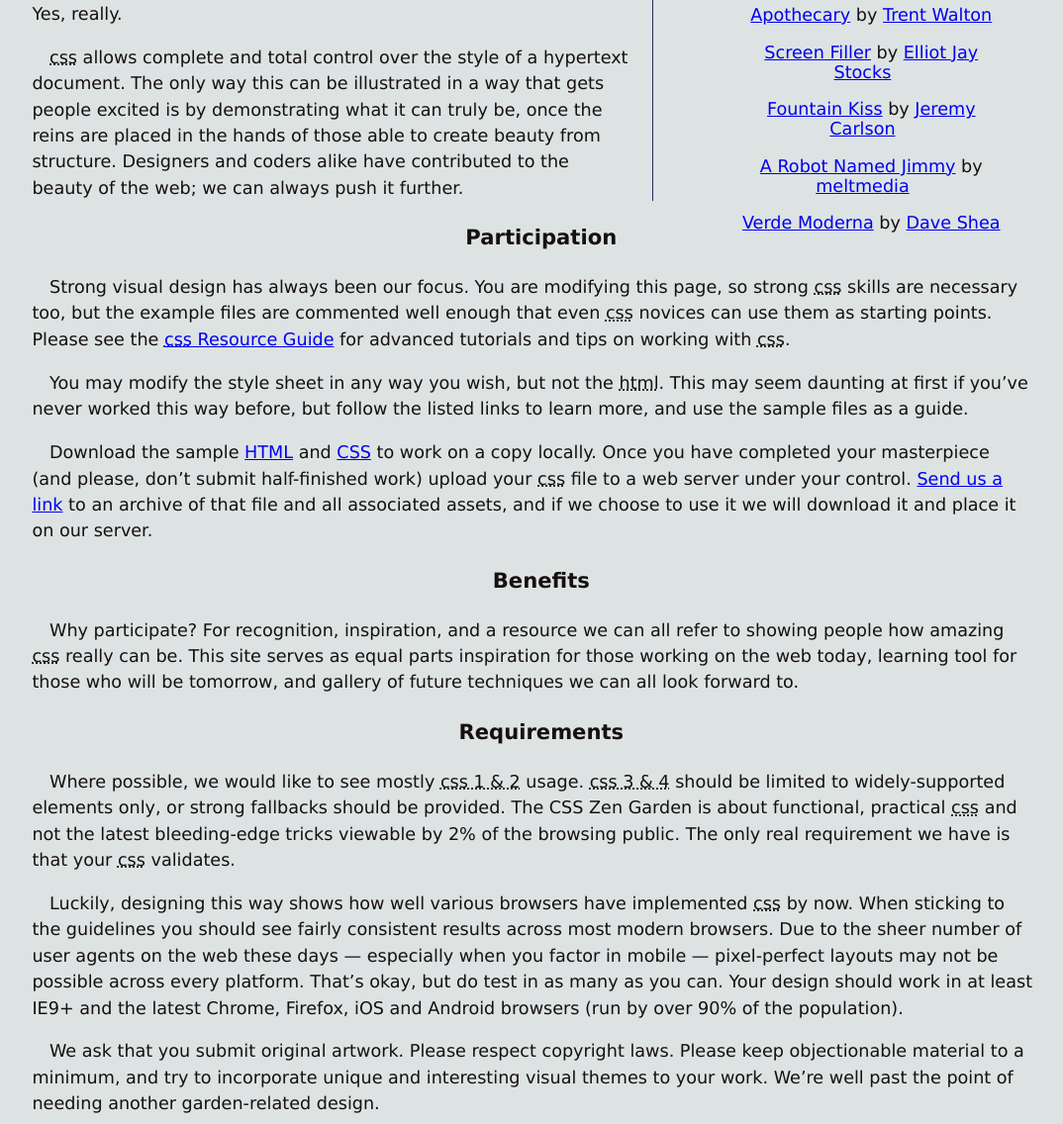
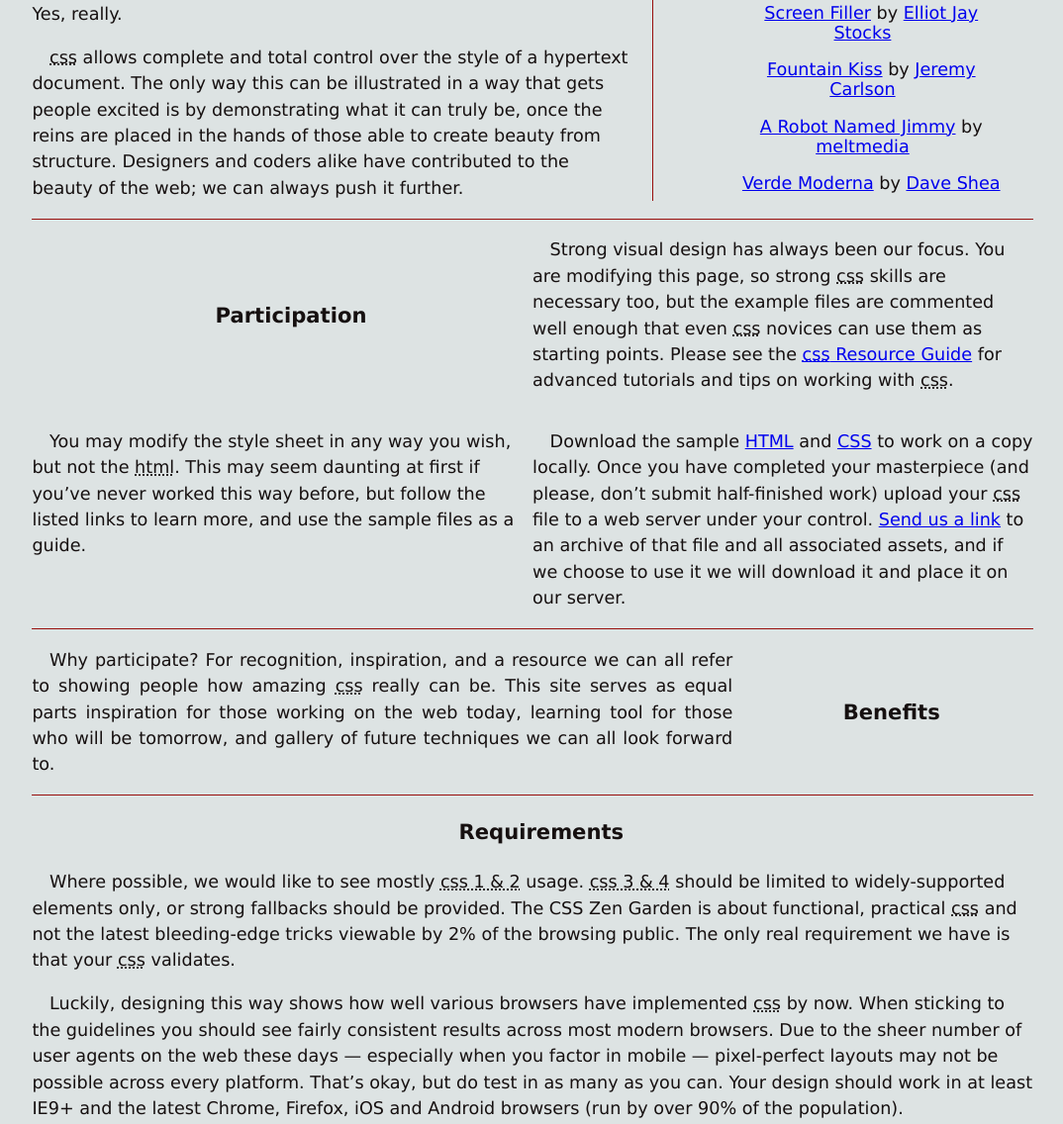
Before and after one commit to KarollineCS/desenvolve-introducao-web, a plain HTML site: page CSS Zen Garden/index.html in a window 1280 px wide. Shown: the part 763-1899 px from the top of the page at 99% size, without its empty margins (102-1176 px from the left). Drawn offline with Linux system fonts and the light colour scheme.

Commit message:
Add flexbox to style.css

```diff
--- a/CSS Zen Garden/style.css
+++ b/CSS Zen Garden/style.css
@@ -25,13 +25,13 @@ html {
 .explanation {
     width: 60%;
     margin-right: 35%;
-    border-right: 1px solid #1f295c;
+    border-right: 1px solid #980E0C;
     padding-right: 2%;
 }
 
 #design-selection {
     position: absolute;
-    top: 560px;
+    top: 520px;
     left: 62%;
     padding-left: 1%;
     padding-right: 1%;
@@ -89,6 +89,8 @@ aside ul li {
 
 .main footer {
     margin: 4%;
+    display: flex;
+    justify-content: space-evenly;
 }
 
 .main footer a {
@@ -96,3 +98,34 @@ aside ul li {
     padding: 0.5rem;
     display: inline-block;
 }
+
+.benefits {
+    display: flex;
+    border-top: #980E0C solid 1px;
+    border-bottom: #980E0C solid 1px;
+}
+
+.benefits p {
+    flex-basis: 70%;
+    text-align: justify;
+}
+
+.benefits h3 {
+    order: 2;
+    align-self: center;
+    flex-basis: 30%;
+}
+
+.participation {
+    display: flex;
+    flex-wrap: wrap;
+    border-top: #980E0C solid 1px;
+}
+
+.participation h3, .participation p {
+    flex-basis: 50%;
+}
+
+.participation h3 {
+    align-self: center;
+}
```
